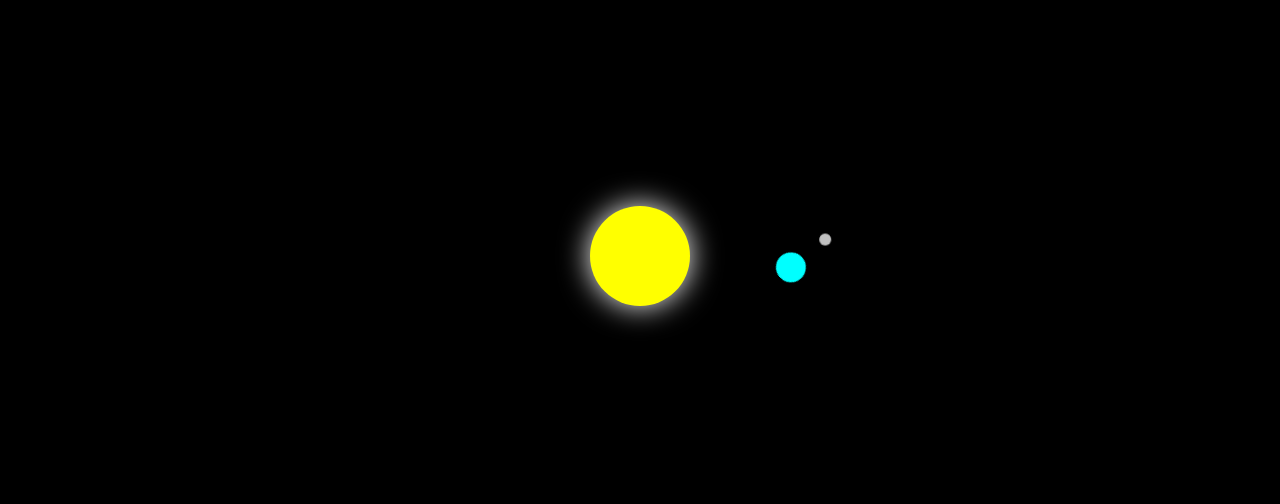
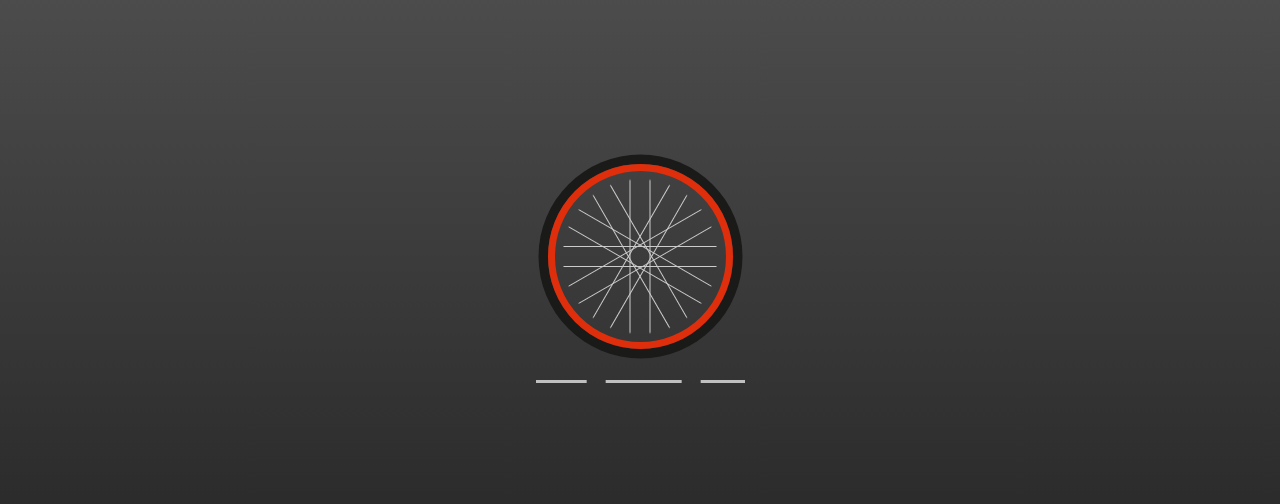
Before and after one commit to Kumarreddy143/codelover, a plain HTML site: page index.html in a window 1280 px wide. Shown: the part 144-648 px from the top of the page. Drawn offline with Linux system fonts and the light colour scheme.

Commit message:
Add files via upload

```diff
--- a/index.html
+++ b/index.html
@@ -1,19 +1,3 @@
-<!-- <!DOCTYPE html>
-<html lang="en">
-<head>
-    <meta charset="UTF-8">
-    <meta name="viewport" content="width=device-width, initial-scale=1.0">
-    <title>Candle</title>
-</head>
-<body>
-    <div class="candle">
-        <span class="glow"></span>
-        <span class="flames"></span>
-        <span class="thread"></span>
-    </div>
-</body>
-</html> -->
-
 <html>
     <head>
         <style>
@@ -23,82 +7,68 @@
             display: flex;
             align-items: center;
             justify-content: center;
-                background-color: black;
-                overflow: hidden;
+            background-image: linear-gradient(#555,#222);
           }
-             .container{
-                font-size: 10px;
-                width: 40em;
-                height: 40em;
+          .wheel{
+            width: 9em;
+            height: 9em;
+            font-size: 19px;
+            border: 0.4em solid #de2e0b;
+            border-radius: 50%;
+            box-shadow: 0 0 0 0.5em #1a1b19;
+            display: flex;
+            align-items: center;
+            justify-content: center;
             position: relative;
           }
-             .sun{
-                position: absolute;
-                top: 15em;
-                left: 15em;
-                width: 10em;
-                height: 10em;
-                background-color: yellow;
-                border-radius: 50%;
-                box-shadow: 0 0 3em white;
-             }
-             .earth,.moon{
-                position: absolute;
-                border-radius: solid;
-                border-color: white transparent transparent transparent;
-                border-width: 0.1em 0.1em 0 0;
-                border-radius: 50%;
-             }
-             .earth{
-                top: 5em;
-                left: 5em;
-                width: 30em;
-                height: 30em;
-                animation: orbit 36.5s linear infinite;
-             }
-             .moon{
-                top: 0;
-                right: 0;
-
-                width: 8em;
-                height: 8em;
-                animation: orbit 2.7s linear infinite;
-             }
-             .earth::before,
-             .moon::before{
+          .wheel::before{
              content: '';
              position: absolute;
-                border-radius: 50%;
+             width: 11em;
+             height: 0.2em;
+             top: 11em;
+             background-image: linear-gradient(to right,silver 0,silver 4em,transparent 4em,transparent 5em,silver 5em,silver 10em,transparent 10em,transparent 12em,silver 12em,silver 14em,transparent 14em,transparent 15em);
+             background-position: 15em;
+             animation: run2 6s linear infinite;
           }
-             .earth::before{
-                top: 2.8em;
-                right: 2.8em;
-                width: 3em;
-                height: 3em;
-                background-color: aqua;
-             }
-             .moon::before{
-                top: 0.8em;
-                right: 0.2em;
-                width: 1.2em;
-                height: 1.2em;
-                background-color: silver;
-             }
-             @keyframes orbit{
+          @keyframes run2{
             to{
-                    transform: rotate(360deg);
+                background-position: -25em;
             }
           }
+          .wheel span{
+            position: absolute;
+            width: 8em;
+            height: 1em;
+            border: 0.1em solid;
+            border-color: #ccc transparent;
+            transform: rotate(calc((var(--n) - 1) * 30deg));
+            animation: run 4s linear infinite;
+          }
+          @keyframes run{
+            to{
+                transform: rotate(calc((var(--n) - 1) *30deg + 360deg));
+            }
+
+        }
+           .wheel span:nth-child(1) {--n:1;}
+           .wheel span:nth-child(2) {--n:2;}
+           .wheel span:nth-child(3) {--n:3;}
+           .wheel span:nth-child(4) {--n:4;}
+           .wheel span:nth-child(5) {--n:5;}
+           .wheel span:nth-child(6) {--n:6;}
 
         </style>
     </head>
 
 <body>
-    <div class="container">
-        <div class="sun"></div>
-        <div class="earth">
-        <div class="moon"></div>
-      </div>
+    <div class="wheel">
+    <span></span>
+    <span></span>
+    <span></span>
+    <span></span>
+    <span></span>
+    <span></span>
     </div>
 </body>
 </html>
```
Lines whose indentation alone changed are shown as unchanged.
